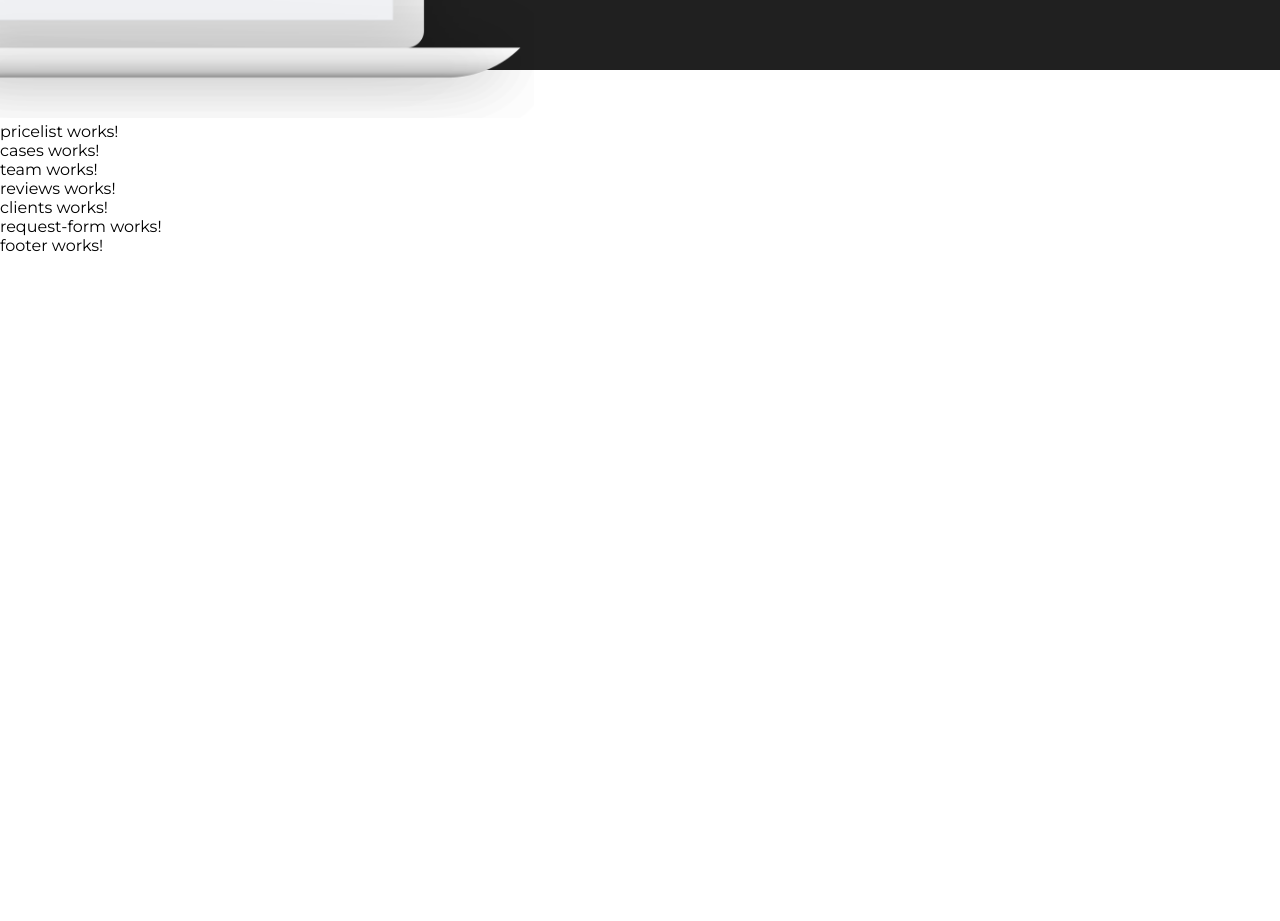
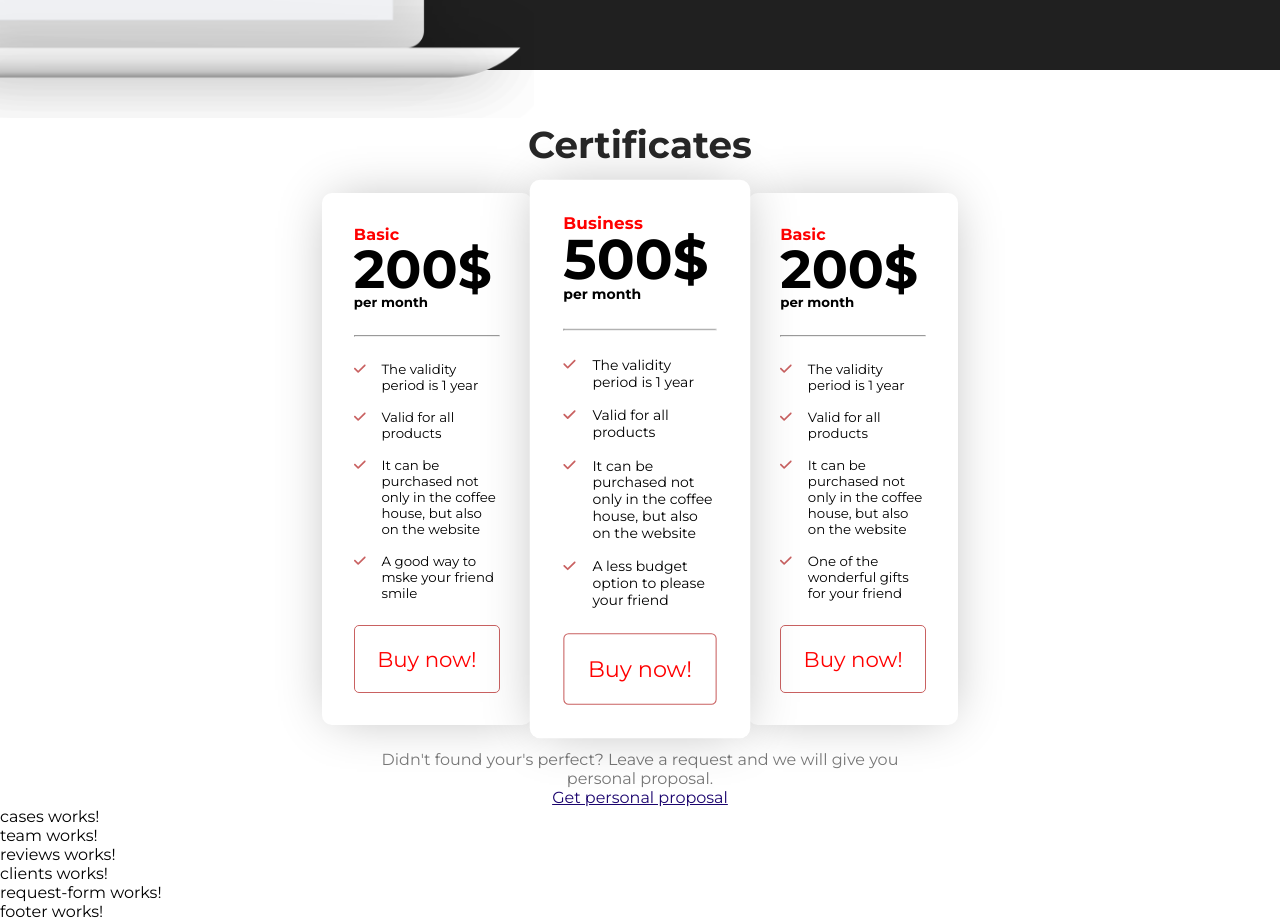
Before and after one commit to lllKoMaHDoRlll/web-project-extended, an Angular app: page / in a window 1280 px wide. Shown: the part 2420-3341 px from the top of the page. Before the commit the page ends 2675 px from the top, so only its background shows below. Built offline with nearby package versions, Linux system fonts and the light colour scheme.

Commit message:
implement pricelist component

```diff
--- a/src/app/pricelist/pricelist.component.css
+++ b/src/app/pricelist/pricelist.component.css
@@ -0,0 +1,46 @@
+#pricelist {
+  display: flex;
+  flex-direction: column;
+  align-items: center;
+}
+
+#pricelist-header-outter > h1 {
+  font-size: 28pt;
+}
+
+#options-outter {
+  display: flex;
+  flex-direction: column;
+  width: 100%;
+  padding: 2% 10% 2% 10%;
+  justify-content: center;
+  gap: 0.2rem;
+}
+
+#extra-option-outter {
+  display: flex;
+  flex-direction: column;
+  justify-content: center;
+  align-items: center;
+  padding: 5%;
+  text-align: center;
+}
+
+#extra-option-outter > p {
+  color: #777;
+}
+
+#extra-option-outter > a {
+  color: rgb(27, 4, 110);
+}
+
+@media screen and (width >= 880px) {
+  #options-outter {
+    flex-direction: row;
+  }
+
+  #extra-option-outter {
+    width: 45%;
+    padding: 0;
+  }
+}
--- a/src/app/pricelist/pricelist.component.html
+++ b/src/app/pricelist/pricelist.component.html
@@ -1 +1,18 @@
-<p>pricelist works!</p>
+<section id="pricelist">
+  <div id="pricelist-header-outter">
+    <h1>Certificates</h1>
+  </div>
+  <div id="options-outter">
+    <app-pricelist-card
+      *ngFor="let pricelistCard of pricelistCardsList"
+      [pricelistCard]="pricelistCard"></app-pricelist-card>
+  </div>
+  <div id="extra-option-outter">
+    <p>
+      Didn't found your's perfect? Leave a request and we will give you personal proposal.
+    </p>
+    <a href="#">
+      Get personal proposal
+    </a>
+  </div>
+</section>
--- a/src/app/pricelist/pricelist.component.ts
+++ b/src/app/pricelist/pricelist.component.ts
@@ -1,12 +1,52 @@
 import { Component } from '@angular/core';
+import { CommonModule } from '@angular/common';
+import { PricelistCardComponent } from '../pricelist-card/pricelist-card.component';
+import { PricelistCard } from '../pricelist-card';
 
 @Component({
   selector: 'app-pricelist',
   standalone: true,
-  imports: [],
+  imports: [
+    CommonModule,
+    PricelistCardComponent
+  ],
   templateUrl: './pricelist.component.html',
   styleUrl: './pricelist.component.css'
 })
 export class PricelistComponent {
-
+  readonly pricelistCardsList: PricelistCard[] = [
+    {
+      name: "Basic",
+      price: 200,
+      odds: [
+        "The validity period is 1 year",
+        "Valid for all products",
+        "It can be purchased not only in the coffee house, but also on the website",
+        "A good way to mske your friend smile"
+      ],
+      isMainOption: false
+    },
+    {
+      name: "Business",
+      price: 500,
+      odds: [
+        "The validity period is 1 year",
+        "Valid for all products",
+        "It can be purchased not only in the coffee house, but also on the website",
+        "A less budget option to please your friend"
+      ],
+      isMainOption: true
+    },
+    {
+      name: "Basic",
+      price: 200,
+      odds: [
+        "The validity period is 1 year",
+        "Valid for all products",
+        "It can be purchased not only in the coffee house, but also on the website",
+        "One of the wonderful gifts for your friend"
+      ],
+      isMainOption: false
+    }
+  ];
 }
```
